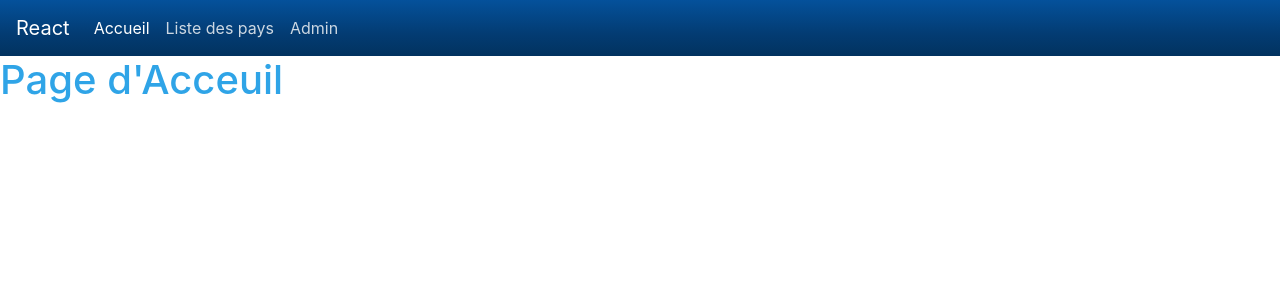
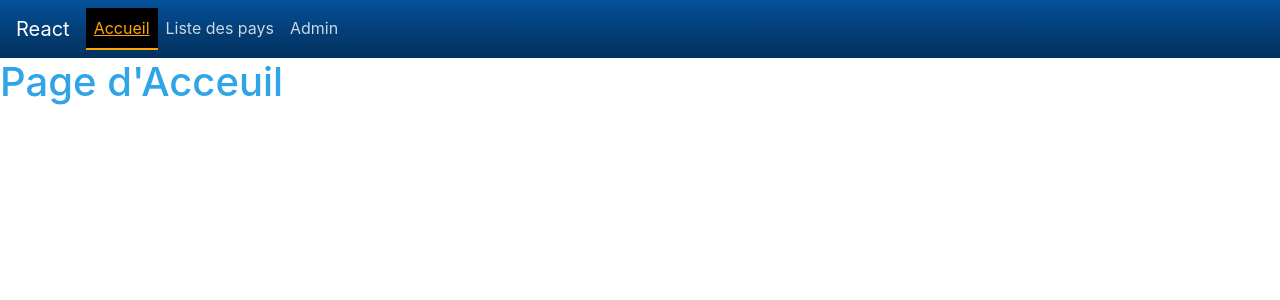
Before and after one commit to bezedache29/ProjetReact1, a React (Create React App) app in the folder projet3/: page / in a window 1280 px wide. Shown: the top 300 px of the page. Built offline with nearby package versions, Linux system fonts and the light colour scheme.

Commit message:
Ajout composant erreur404 + param des Navlink

```diff
--- /dev/null
+++ b/projet3/src/App.css
@@ -0,0 +1,10 @@
+.active {
+    color: orange !important;
+    border-bottom: 2px solid orange;
+}
+.activeAccueil {
+    background-color: black !important;
+}
+.activePays {
+    background-color: green;
+}
--- a/projet3/src/App.js
+++ b/projet3/src/App.js
@@ -1,22 +1,32 @@
 import React from 'react';
 import ListePays from './containers/ListePays/ListePays'
-import {BrowserRouter, Route} from 'react-router-dom'
+import {BrowserRouter, Route, Switch} from 'react-router-dom'
 import NavBar from './components/NavBar/NavBar'
 import NavBar2 from './components/NavBar/NavBar2'
 import UnPays from './containers/UnPays/UnPays'
+import Erreur from './components/Erreurs/Erreurs'
+import Erreur404 from './components/Erreurs/Erreur404/Erreur404'
+import './App.css'
 
 function App() {
   return (
     <BrowserRouter>
+
+      <Route path="/" exact component={NavBar} />
+      <Route path="/pays" component={NavBar} />
       <Route path="/admin" component={NavBar2} />
-      <Route path="/pays" component={NavBar} />
+
       {/* Si on ne met pas exact cela veut dire que toutes pages après /xxx seront concerné au component */}
       {/* Si on met exact seulement la page avec le path sera concerné */}
-      <Route path="/" exact component={NavBar} />
-      <Route path="/" exact render={() => <h1>Page d'Acceuil</h1>} />
-      <Route path="/pays" exact component={ListePays}/>
-      <Route path="/admin" exact render={() => <h1>Page d'Administration</h1>}/>
-      <Route path="/pays/:id" render={(props) => <UnPays nomPays={props.match.params.id}/>}/>
+
+      <Switch>
+        <Route path="/" exact render={() => <h1>Page d'Acceuil</h1>} />
+        <Route path="/pays" exact component={ListePays}/>
+        <Route path="/admin" exact render={() => <h1>Page d'Administration</h1>}/>
+        <Route path="/pays/:id" render={(props) => <UnPays nomPays={props.match.params.id}/>}/>
+        <Route render={(props) => <Erreur><Erreur404 /></Erreur>} />
+      </Switch>
+
     </BrowserRouter>
   );
 }
--- /dev/null
+++ b/projet3/src/components/Erreurs/Erreur404/Erreur404.js
@@ -0,0 +1,15 @@
+import React from 'react'
+import imageErreur404 from '../../../assets/error404.png'
+
+const erreur404 = (props) => {
+    return (
+        <>
+            <div className="d-flex flex-column align-items-center">
+                <img src={imageErreur404} alt='Erreur 404' width="80%" />
+                <h2>La page demandé n'existe pas</h2>
+            </div>
+        </>
+    )
+}
+
+export default erreur404
--- /dev/null
+++ b/projet3/src/components/Erreurs/Erreurs.js
@@ -0,0 +1,13 @@
+import React from 'react'
+
+const erreurs = (props) => {
+    return (
+        <>
+            <div class="alert alert-danger" role="alert">
+                {props.children}
+            </div>
+        </>
+    )
+}
+
+export default erreurs
--- a/projet3/src/components/NavBar/NavBar.js
+++ b/projet3/src/components/NavBar/NavBar.js
@@ -12,10 +12,18 @@ const navbar = (props) => {
                 <div className="collapse navbar-collapse" id="navbarSupportedContent">
                     <ul className="navbar-nav mr-auto">
                         <li className="nav-item">
-                            <NavLink className="nav-link" exact to="/">Accueil</NavLink>
+                            <NavLink
+                                className="nav-link"
+                                activeClassName="active activeAccueil"
+                                activeStyle={{
+                                    textDecoration: "underline"
+                                }}
+                                exact
+                                to="/"
+                            >Accueil</NavLink>
                         </li>
                         <li className="nav-item">
-                            <NavLink className="nav-link" exact to="/pays">Liste des pays</NavLink>
+                            <NavLink className="nav-link" activeClassName="active activePays" to="/pays">Liste des pays</NavLink>
                         </li>
                         <li className="nav-item">
                             <NavLink className="nav-link" exact to="/admin">Admin</NavLink>
--- a/projet3/src/containers/ListePays/Pays/Pays.js
+++ b/projet3/src/containers/ListePays/Pays/Pays.js
@@ -10,7 +10,7 @@ class Pays extends Component {
         let content = ""
 
         if(this.props.pagePays) {
-            content = <div>Monnaie : {this.props.infosPays.currencies[0].name}</div>
+            content = <p className="m-0 mb-1">Monnaie : {this.props.infosPays.currencies[0].name}</p>
         }else {
             content =
             //     <NavLink to={`/pays/${this.props.infosPays.translations.fr}`}>Voir détail</NavLink>
@@ -28,7 +28,7 @@ class Pays extends Component {
                         <h3>Nom : {this.props.infosPays.translations.fr}</h3>
                         <p className="m-0 mt-1">Capitale : {this.props.infosPays.capital}</p>
                         <p className="m-0 mt-1">Region: {this.props.infosPays.region}</p>
-                        <p className="m-0 mb-1">{content}</p>
+                        {content}
                     </div>
                 </div>
             </Fragment>
```
Also changed, not shown: projet3/src/assets/error404.png (added).
